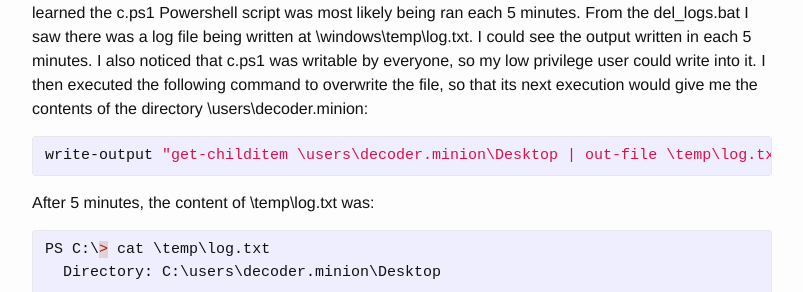
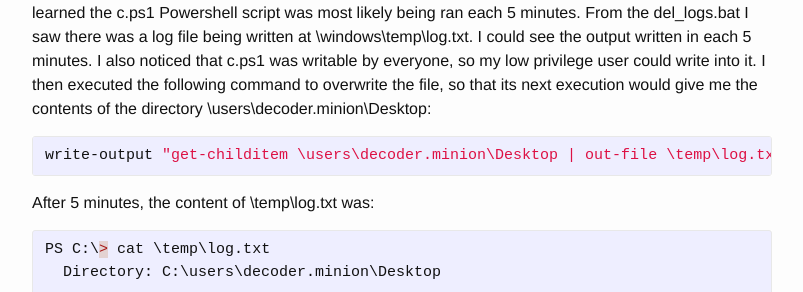
Before and after one commit to prsimoes/prsimoes.github.io, a Jekyll site: the page built from _posts/2018-03-21-HackTheBox-Minion.markdown, in a window 1280 px wide and 900 px high, scrolled down 5462 px. Shown: the part 328-620 px from the top of the window, without its empty margins (238-1041 px from the left). Built offline with Jekyll 4.4.1, drawn with Linux system fonts in a browser that asks for light colours; some of the changed text lies outside the part shown.

Commit message:
Fix typos

```diff
--- a/_posts/2018-03-21-HackTheBox-Minion.markdown
+++ b/_posts/2018-03-21-HackTheBox-Minion.markdown
@@ -213,7 +213,7 @@ PS C:\windows\system32\inetsrv>
 
 ## System Enumeration
 
-I quickly noticed the user iis apppool\defaultapppool was not having all the permissions that I needed. Listing the directory \users, I could see two users: Administrator and decoder.minion. I then found the directory c:\sysadmscripts containing the files c.ps1 and del_logs.bat. Reading the files' content, I learned the c.ps1 Powershell script was most likely being ran each 5 minutes. From the del_logs.bat I saw there was a log file being written at \windows\temp\log.txt. I could see the output written in each 5 minutes. I also noticed that c.ps1 was writable by everyone, so my low privilege user could write into it. I then executed the following command to overwrite the file, so that its next execution would give me the contents of the directory \users\decoder.minion:
+I quickly noticed the user iis apppool\defaultapppool was not having all the permissions that I needed. Listing the directory \users, I could see two users: Administrator and decoder.minion. I then found the directory c:\sysadmscripts containing the files c.ps1 and del_logs.bat. Reading the files' content, I learned the c.ps1 Powershell script was most likely being ran each 5 minutes. From the del_logs.bat I saw there was a log file being written at \windows\temp\log.txt. I could see the output written in each 5 minutes. I also noticed that c.ps1 was writable by everyone, so my low privilege user could write into it. I then executed the following command to overwrite the file, so that its next execution would give me the contents of the directory \users\decoder.minion\Desktop:
 
 {% highlight powershell %}
 write-output "get-childitem \users\decoder.minion\Desktop | out-file \temp\log.txt" | out-file \sysadmscripts\c.ps1
```
Also changed, not shown: other parts of _posts/2018-03-21-HackTheBox-Minion.markdown (+1 -1 lines).
